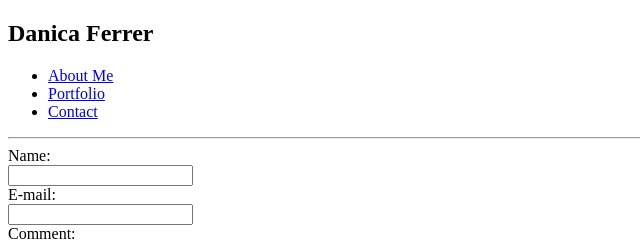
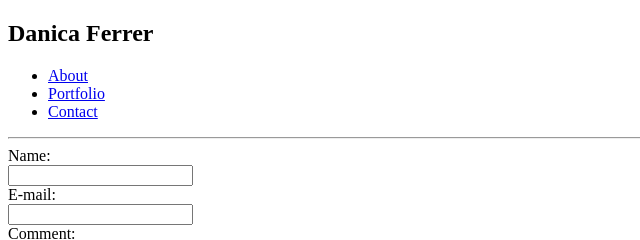
Before and after one commit to Dtferrer/Basic-Portfolio, a plain HTML site: page contact.html in a window 1280 px wide. Shown: the top 240 px of the page, 0-640 px from the left. Drawn offline with Linux system fonts and the light colour scheme.

Commit message:
Fixed all issues with links in contact and portfolio

```diff
--- a/contact.html
+++ b/contact.html
@@ -10,7 +10,7 @@
     <section>
         <h1>Danica Ferrer</h1>
         <ul>
-            <li><a href="index.html">About Me</a></li>
+            <li><a href="index.html">About</a></li>
             <li><a href="portfolio.html">Portfolio</a></li>
             <li><a class="active" href="contact.html">Contact</a></li>
         </ul>
```
Also changed, not shown: portfolio.html (+1 -1 lines).
